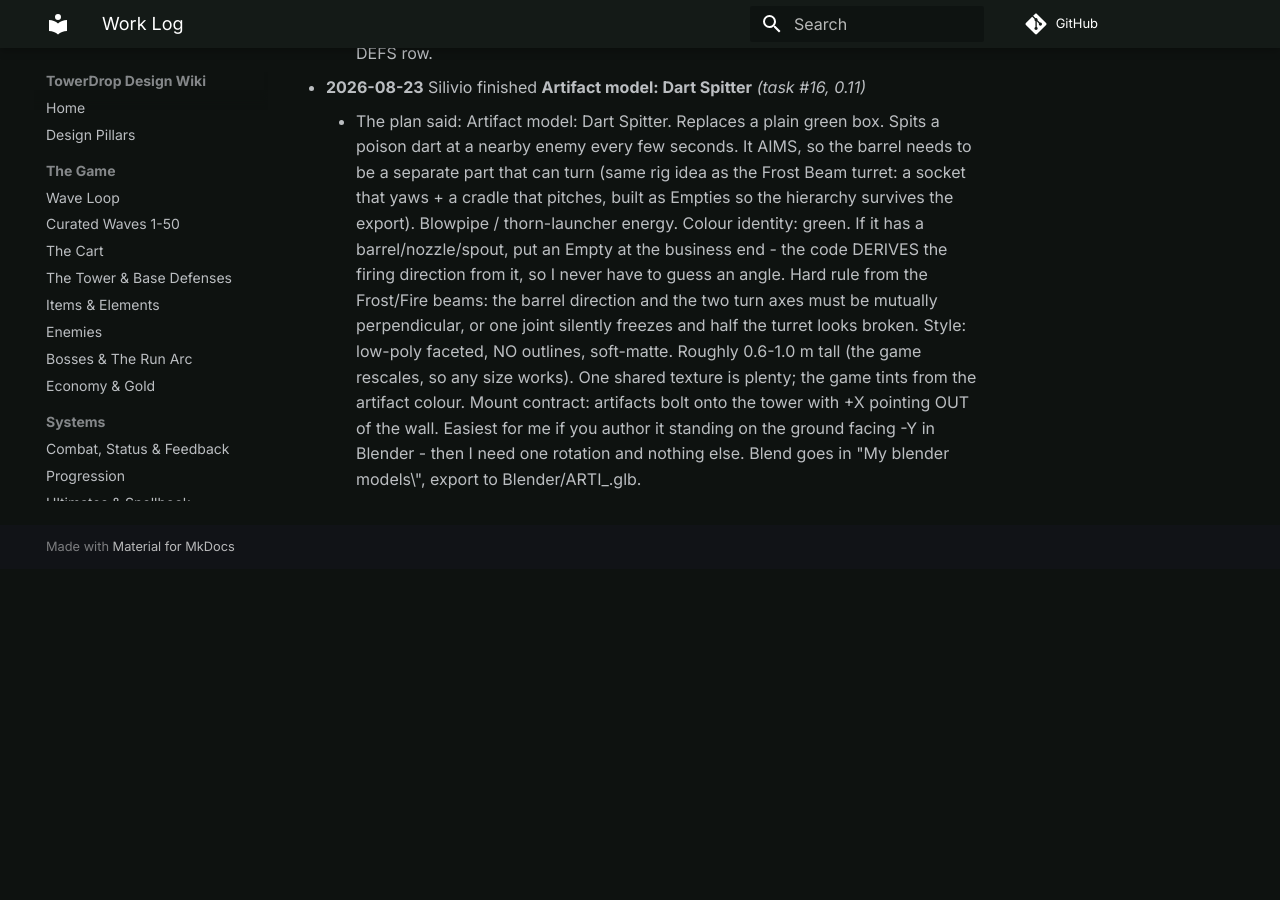
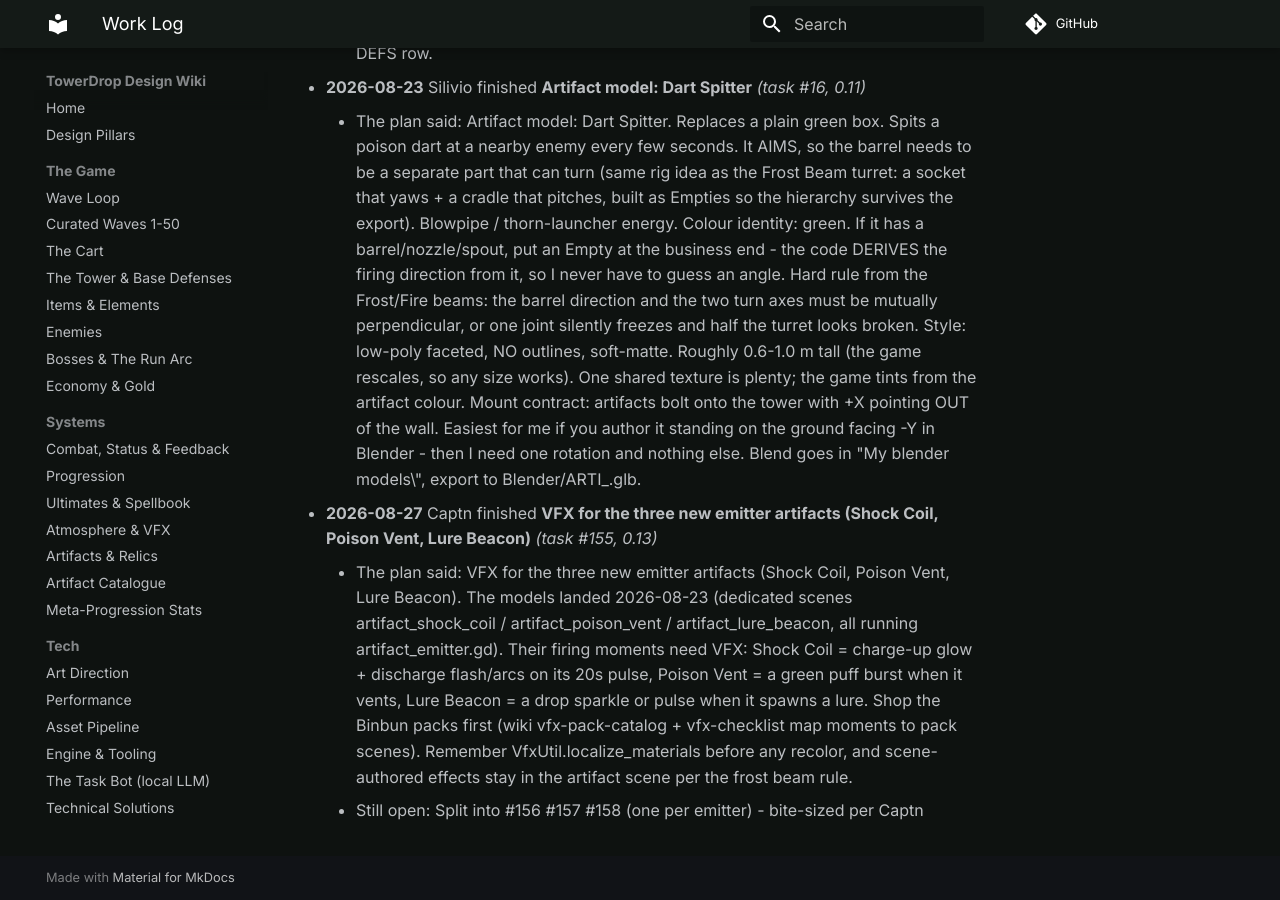
Before and after one commit to cap7n/towerdrop-docs, an MkDocs documentation site: the page built from docs/project/log.md, in a window 1280 px wide and 900 px high, scrolled down 5097 px. Built offline with MkDocs 1.6.1 and Material for MkDocs 9.7.7, drawn with Linux system fonts in a browser that asks for light colours; comment, search, counter and statistics services are not loaded; before the commit the page ends 5666 px from its top, so only the background shows below that.

Commit message:
log: VFX for the three new emitter artifacts (Shock Coil, Poison  (task #155)

```diff
--- a/docs/project/log.md
+++ b/docs/project/log.md
@@ -50,3 +50,6 @@
     - The plan said: Gate ultimates by achievements too. The Achievements DEFS reward field is data, so an "ultimate" reward key plus a check at the spellbook gate is the whole plan. Right now ultimates are gated only by owning the wizard tree node; achievements can gate them as a second axis (Cap7n asked for this right after the tracker landed). Mind the existing precedent: is_artifact_in_run_pool snapshots at run start so unlocks apply from the NEXT run - spells should follow the same rule rather than appearing mid-run. Adding a new gated ultimate = one DEFS row.
 - **2026-08-23** Silivio finished **Artifact model: Dart Spitter** _(task #16, 0.11)_
     - The plan said: Artifact model: Dart Spitter. Replaces a plain green box. Spits a poison dart at a nearby enemy every few seconds. It AIMS, so the barrel needs to be a separate part that can turn (same rig idea as the Frost Beam turret: a socket that yaws + a cradle that pitches, built as Empties so the hierarchy survives the export). Blowpipe / thorn-launcher energy. Colour identity: green. If it has a barrel/nozzle/spout, put an Empty at the business end - the code DERIVES the firing direction from it, so I never have to guess an angle. Hard rule from the Frost/Fire beams: the barrel direction and the two turn axes must be mutually perpendicular, or one joint silently freezes and half the turret looks broken. Style: low-poly faceted, NO outlines, soft-matte. Roughly 0.6-1.0 m tall (the game rescales, so any size works). One shared texture is plenty; the game tints from the artifact colour. Mount contract: artifacts bolt onto the tower with +X pointing OUT of the wall. Easiest for me if you author it standing on the ground facing -Y in Blender - then I need one rotation and nothing else. Blend goes in "My blender models\", export to Blender/ARTI_<Name>.glb.
+- **2026-08-27** Captn finished **VFX for the three new emitter artifacts (Shock Coil, Poison Vent, Lure Beacon)** _(task #155, 0.13)_
+    - The plan said: VFX for the three new emitter artifacts (Shock Coil, Poison Vent, Lure Beacon). The models landed 2026-08-23 (dedicated scenes artifact_shock_coil / artifact_poison_vent / artifact_lure_beacon, all running artifact_emitter.gd). Their firing moments need VFX: Shock Coil = charge-up glow + discharge flash/arcs on its 20s pulse, Poison Vent = a green puff burst when it vents, Lure Beacon = a drop sparkle or pulse when it spawns a lure. Shop the Binbun packs first (wiki vfx-pack-catalog + vfx-checklist map moments to pack scenes). Remember VfxUtil.localize_materials before any recolor, and scene-authored effects stay in the artifact scene per the frost beam rule.
+    - Still open: Split into #156 #157 #158 (one per emitter) - bite-sized per Captn
```
